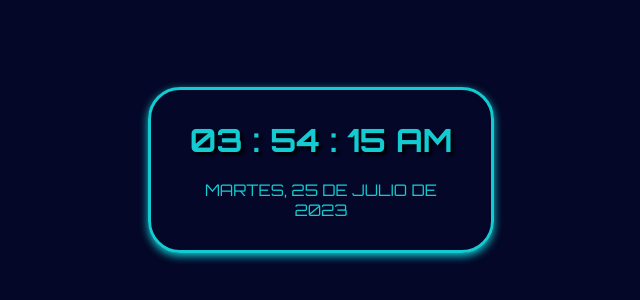
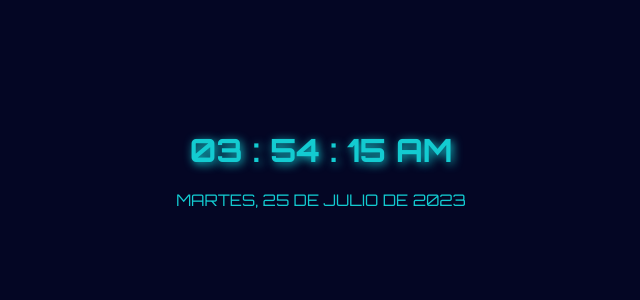
Before and after one commit to hernandoabella/digital-clock, a plain HTML site: page index.html in a window 1280 px wide. Shown: the part 230-530 px from the top of the page, without its empty margins (319-959 px from the left). Drawn offline with Linux system fonts and the light colour scheme.

Commit message:
Update styles.css

```diff
--- a/styles.css
+++ b/styles.css
@@ -2,7 +2,7 @@
 
 body {
     font-family: 'Orbitron', sans-serif;
-    background: #040727;
+    background: #040624;
 }
 
 .container {
@@ -11,10 +11,6 @@ body {
     top: 50%;
     left: 50%;
     transform: translate(-50%, -50%);
-    border: 3px solid #13cbd1;
-    border-radius: 32px;
-    width: 300px;
-    box-shadow: rgba(19, 203, 209, 1) 0px 3px 8px;
 }
 
 #reloj {
@@ -24,6 +20,8 @@ body {
     font-size: 2em;
     font-weight: bold;
     color: #13cbd1;
+    text-shadow: 2px 2px 10px #13cbd1;
+    width: 300px;
 }
 
 #fecha {
```
